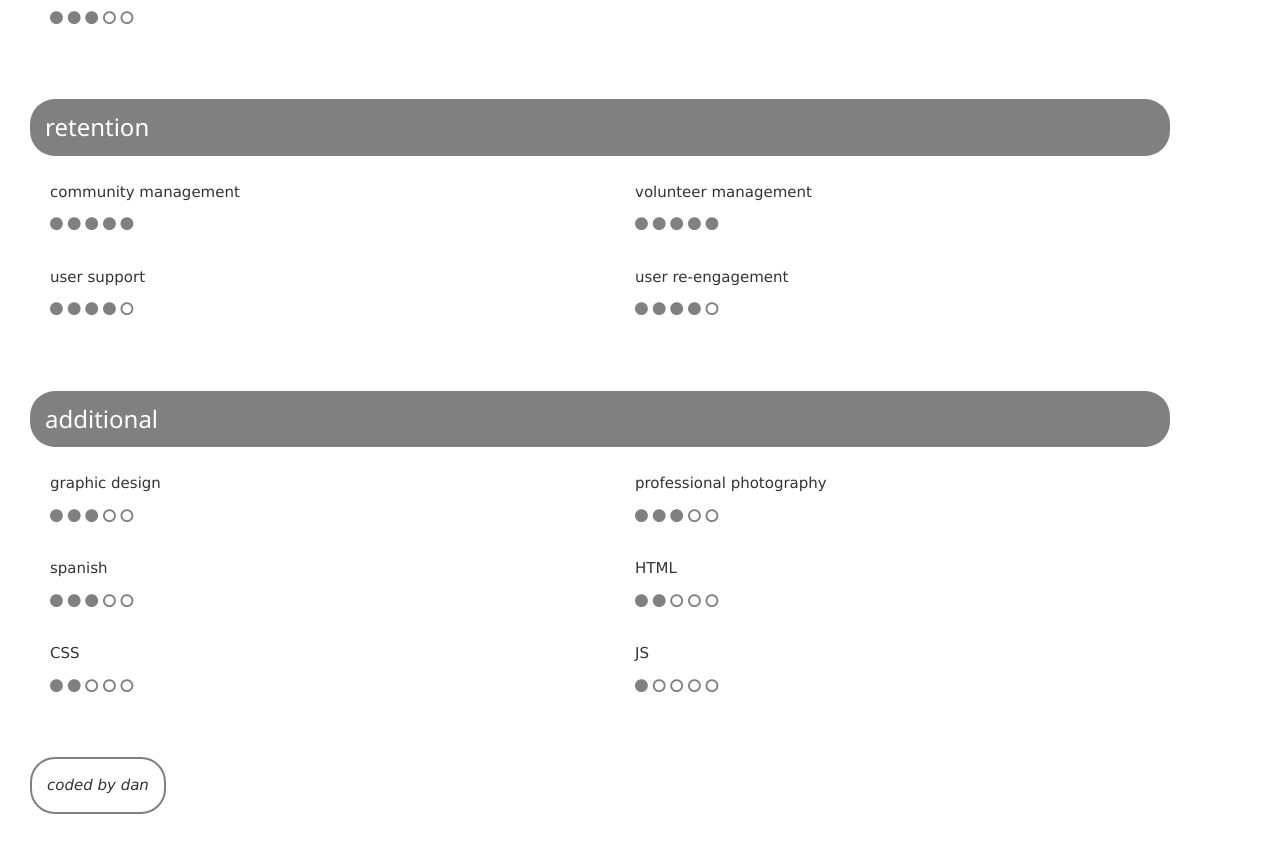
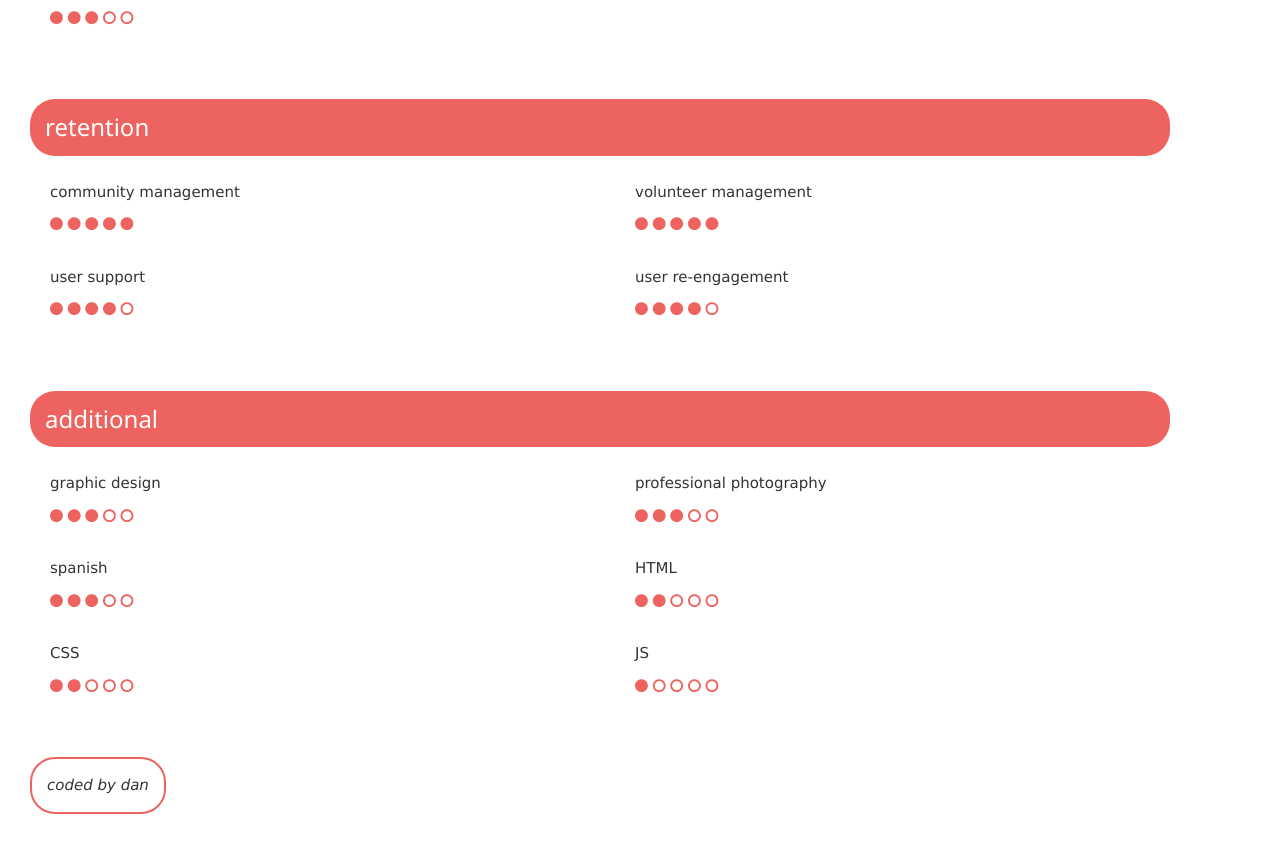
Before and after one commit to whoisdanfonseca/whoisdanfonseca.com, a plain HTML site: page index.html in a window 1280 px wide. Shown: the part 799-1643 px from the top of the page. Drawn offline with nearby package versions, Linux system fonts and the light colour scheme.

Commit message:
Update whoisdanfonseca2.css

```diff
--- a/whoisdanfonseca2.css
+++ b/whoisdanfonseca2.css
@@ -17,20 +17,29 @@ a:link{
   color: #ed635f
 }
 
+a:visited
+{
+  text-decoration: none;
+  font-weight: bold;
+  color: #ed5fa2
+}
+
 img {
   border-radius: 100%;
 }
 
 h3{
 	color:white;
-	background-color: grey;
+	background-color: #ed635f;
 	margin: 15px;
 	padding: 15px;
 	border-radius: 25px;
+	/*border: 2px solid #ed635f;
+	color:#ed635f;*/
 }
 
 i{
-	color:grey;
+	color:#ed635f;
 }
 
 img {
@@ -45,7 +54,7 @@ img {
 button{
 	text-align: center;
 	border-radius: 25px;
-	border: 2px solid grey;
+	border: 2px solid #ed635f;
 	background-color: white;
 	margin: 15px;
 	padding: 15px;
```
